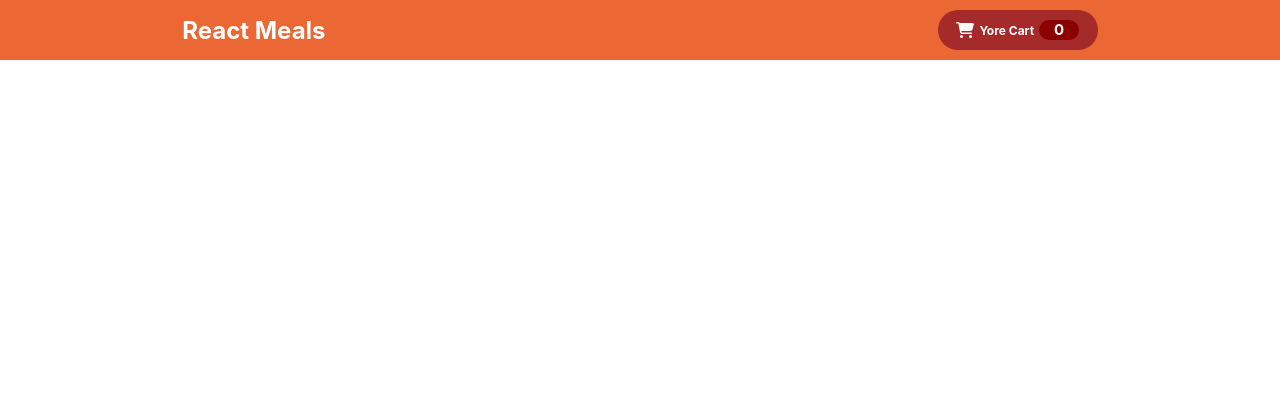
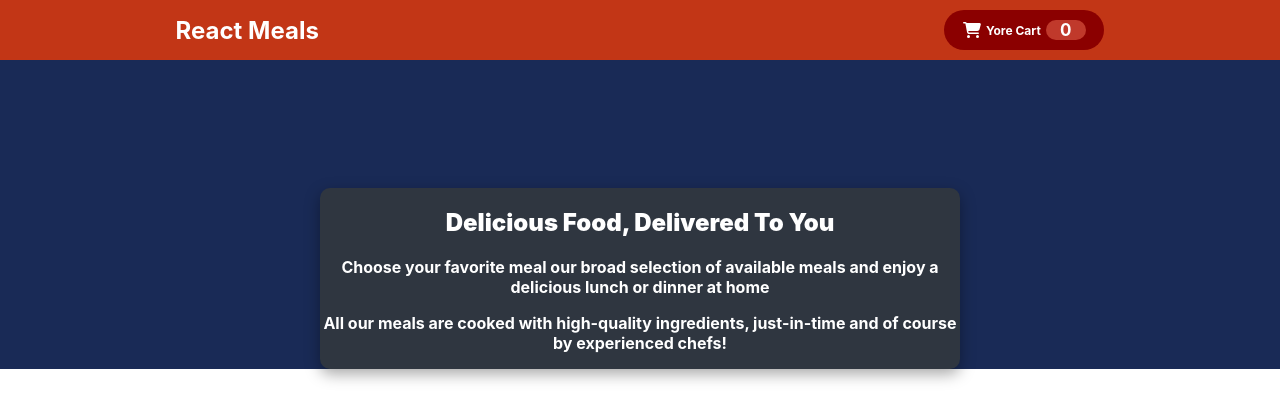
Before and after one commit to prabhasg56/food-order-app-react, a React (Create React App) app: page / in a window 1280 px wide. Shown: the top 420 px of the page. Built offline with nearby package versions, Linux system fonts and the light colour scheme.

Commit message:
added welcome card

```diff
--- a/src/App.js
+++ b/src/App.js
@@ -1,9 +1,11 @@
 import Header from "./components/Layout/Header";
+import Home from "./components/Layout/Home";
 
 function App() {
   return (
     <>
       <Header />
+      <Home/>
     </>
   );
 }
--- a/src/components/Layout/Header.css
+++ b/src/components/Layout/Header.css
@@ -2,20 +2,20 @@
     display: flex;
     height: 60px;
     width: 100%;
-    background-color: rgba(231, 67, 3, 0.801);
+    background-color: #c23616;
     align-items: center;
     justify-content: space-evenly;
     color: white;
 }
 
 .header-title {
-    margin-right: 230px;
+    margin-right: 250px;
 }
 
 .cart {
     display: flex;
     margin-left: 200px;
-    background-color: brown;
+    background-color: darkred;
     width: 160px;
     height: 40px;
     align-items: center;
@@ -27,14 +27,14 @@
 .cart-text {
     margin-left: 5px;
     font-size: 12px;
-    font-weight: 700;
+    font-weight: bold;
 }
 
 .cart-amount {
     /* display: flex; */
     margin-left: 5px;
-    background-color: darkred;
-    font-size: 15px;
+    background-color: #c0392b;
+    font-size: 17px;
     width: 25%;
     height: 50%;
     border-radius: 10px;
--- /dev/null
+++ b/src/components/Layout/Home.css
@@ -0,0 +1,23 @@
+.main {
+  display: flex;
+  width: 100%;
+  height: 100%;
+  justify-content: center;
+  background-color: #192a56;
+}
+
+.food-card {
+  height: 40%;
+  width: 50%;
+  font-weight: bold;
+  margin-top: 8rem;
+  color: white;
+  background-color: #2f3640;
+  text-align: center;
+  border-radius: 10px;
+  box-shadow: rgba(0, 0, 0, 0.35) 0px 5px 15px;
+}
+
+.food-card h2 {
+  font-weight: bolder;
+}
--- /dev/null
+++ b/src/components/Layout/Home.js
@@ -0,0 +1,18 @@
+import React from 'react';
+import './Home.css'
+
+const Home = () => {
+  return (
+
+    <div className='main'>
+        <div className='food-card'>
+            <h2>Delicious Food, Delivered To You</h2>
+            <p>Choose your favorite meal our broad selection of available meals and enjoy a delicious lunch or dinner at home</p>
+            <p>All our meals are cooked with high-quality ingredients, just-in-time and of course by experienced chefs!</p>
+        </div>
+
+    </div>
+  )
+}
+
+export default Home
```
